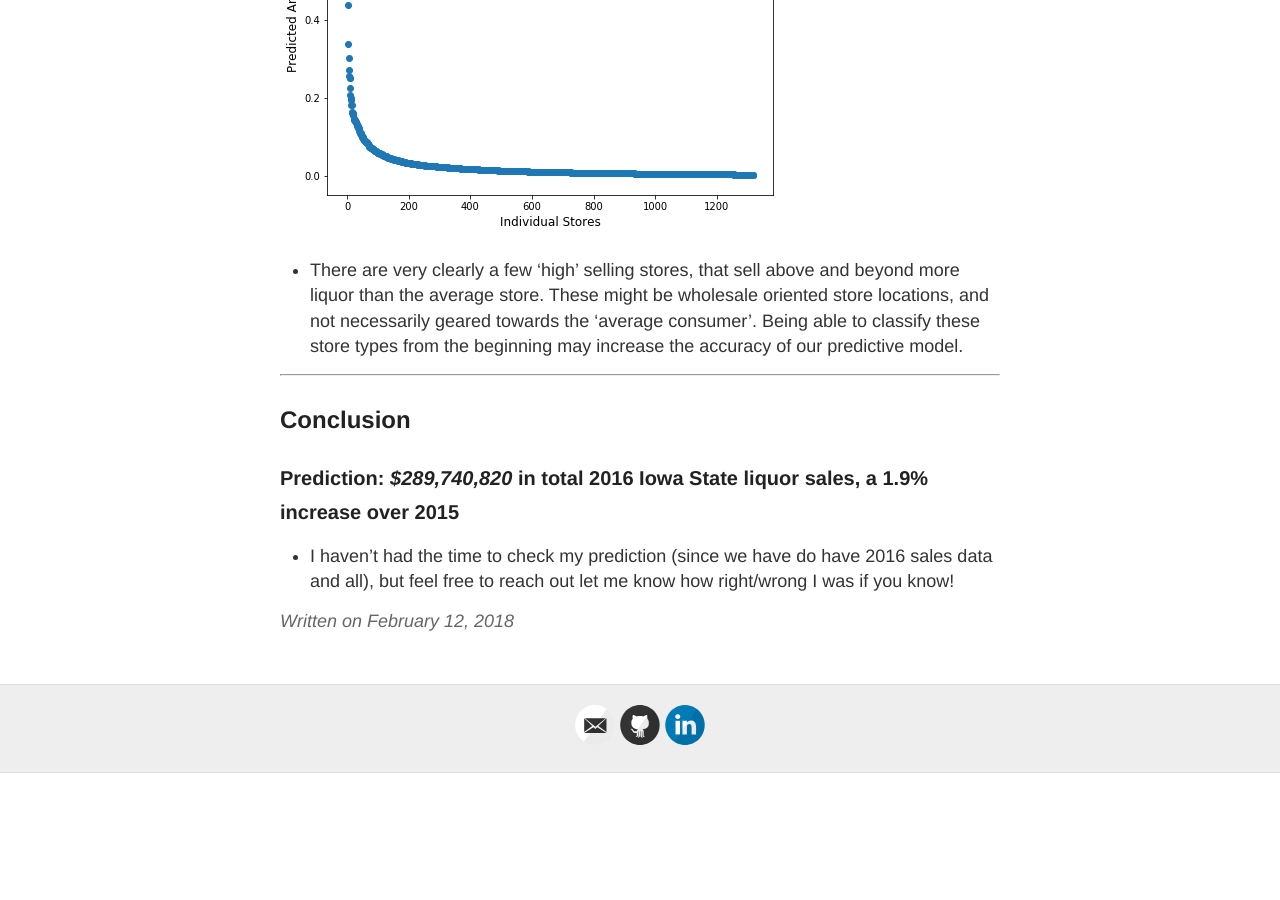
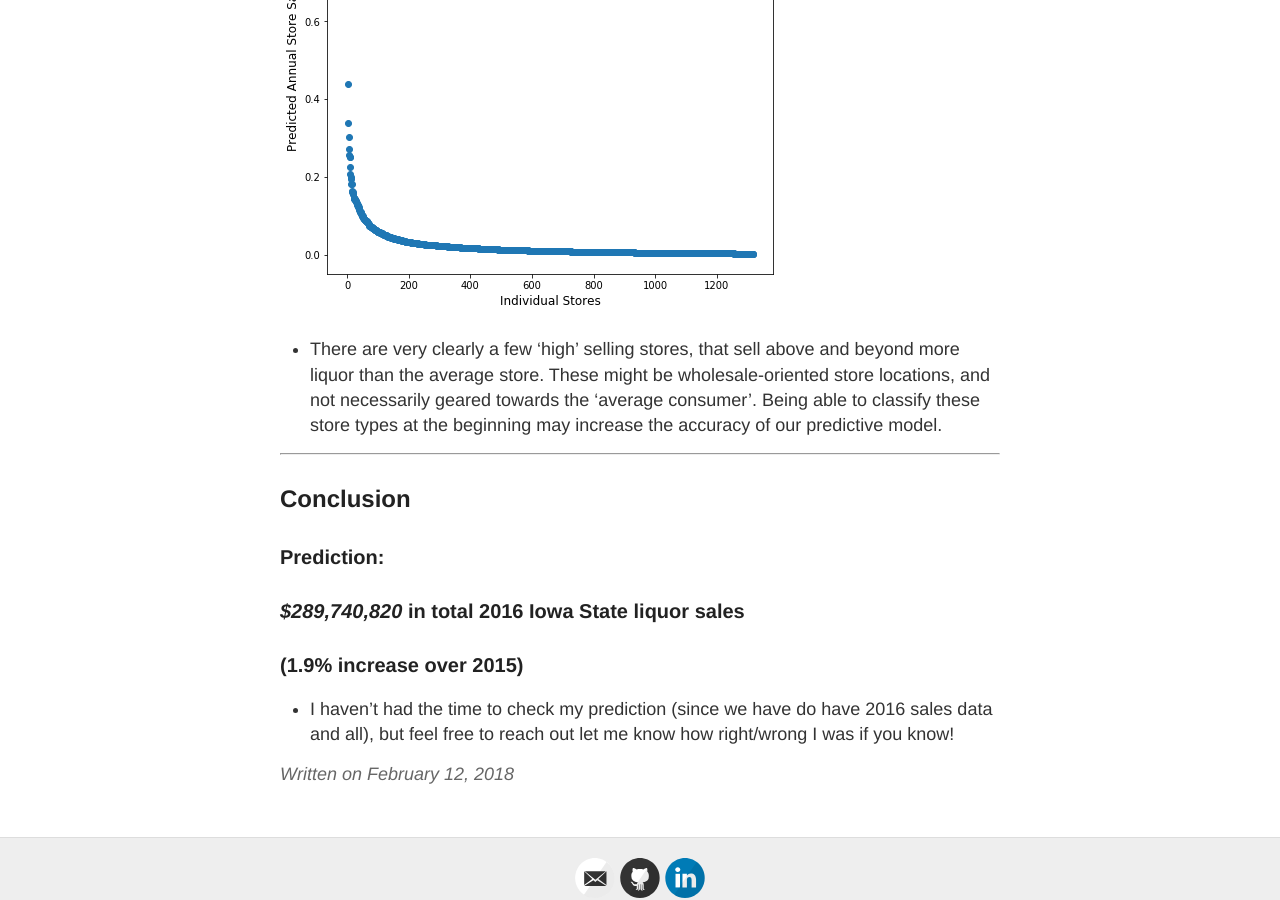
Before and after one commit to PhilPizza/jekyll-now, a Jekyll site: the page built from _posts/2018-02-12-iowa_liquor_blog.md, in a window 1280 px wide and 900 px high, scrolled down 6980 px. Built offline with Jekyll 4.4.1, drawn with Linux system fonts in a browser that asks for light colours; before the commit the page ends 7753 px from its top, so only the background shows below that; some of the changed text lies outside the part shown.

Commit message:
Changed some verbiage

```diff
--- a/_posts/2018-02-12-iowa_liquor_blog.md
+++ b/_posts/2018-02-12-iowa_liquor_blog.md
@@ -238,12 +241,14 @@
 ![png](../images/iowa_liquor_blog_files/iowa_liquor_blog_9_1.png)
 
 
-   * There are very clearly a few 'high' selling stores, that sell above and beyond more liquor than the average store. These might be wholesale oriented store locations, and not necessarily geared towards the 'average consumer'. Being able to classify these store types from the beginning may increase the accuracy of our predictive model.
+   * There are very clearly a few 'high' selling stores, that sell above and beyond more liquor than the average store. These might be wholesale-oriented store locations, and not necessarily geared towards the 'average consumer'. Being able to classify these store types at the beginning may increase the accuracy of our predictive model.
 
 ---
 
 ## Conclusion
-### Prediction: *\$289,740,820* in total 2016 Iowa State liquor sales, a 1.9% increase over 2015
+### Prediction:
+### *\$289,740,820* in total 2016 Iowa State liquor sales
+### (1.9% increase over 2015)
 
 
 - I haven't had the time to check my prediction (since we have do have 2016 sales data and all), but feel free to reach out let me know how right/wrong I was if you know!
```
Also changed, not shown: other parts of _posts/2018-02-12-iowa_liquor_blog.md (+10 -7 lines).
